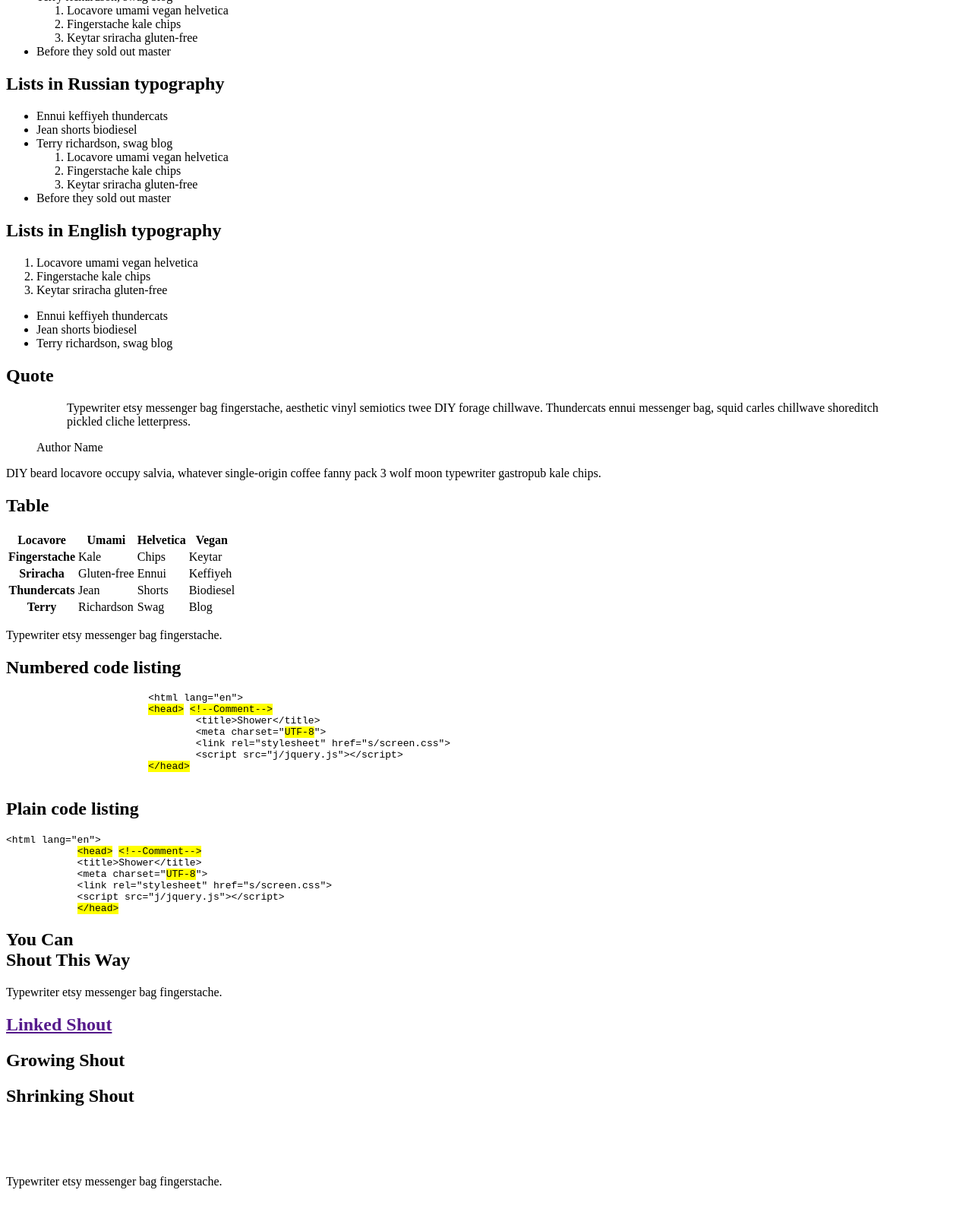
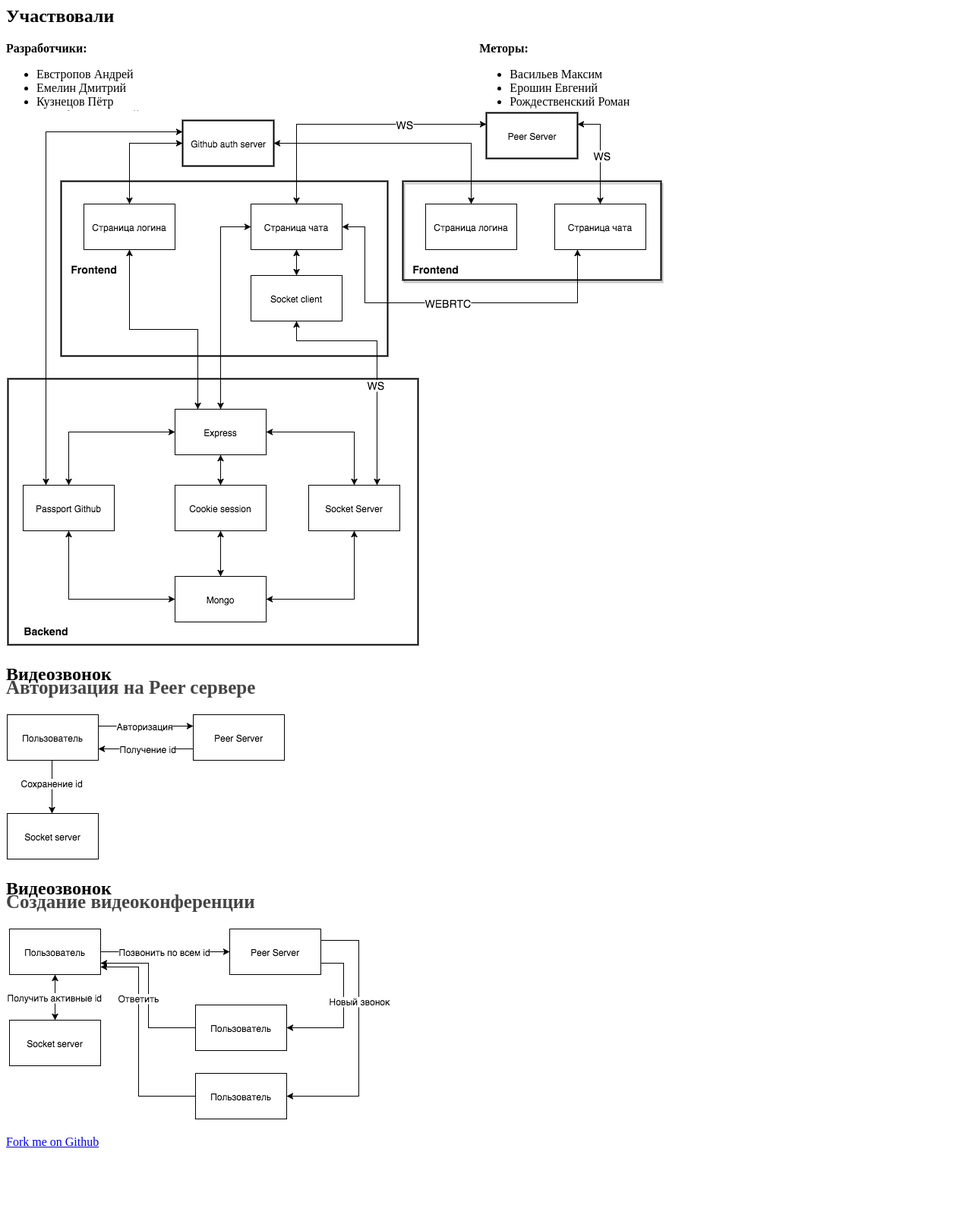
Before and after one commit to VisualVortex/presentation, a website: page index.html in a window 1280 px wide. Shown: the part 626-2217 px from the top of the page at 76% size. After the commit the page ends 2154 px from the top, so only its background shows below. Drawn offline with Linux system fonts and the light colour scheme.

Commit message:
презентация андрей

```diff
--- a/index.html
+++ b/index.html
@@ -1,11 +1,12 @@
 <!DOCTYPE html>
 <html lang="en">
 <head>
-    <title>Ribbon theme for Shower</title>
+    <title>Shred - чат для разработчиков</title>
     <meta charset="utf-8">
     <meta name="viewport" content="width=792, user-scalable=no">
     <meta http-equiv="x-ua-compatible" content="ie=edge">
     <link rel="stylesheet" href="node_modules/shower-ribbon/styles/screen.css">
+    <link rel="stylesheet" href="style.css">
 </head>
 <body class="list">
 <!--
@@ -13,205 +14,113 @@
     cyan grid on slides
     -->
 <header class="caption">
-    <h1>Presentation Title</h1>
-    <p><a href="">Yours Truly</a>, Famous Inc.</p>
+    <h1>Shred - чат для разработчиков</h1>
 </header>
+
+<section class="slide" id="main">
+    <div>
+        <img src="img/logo.svg"/>
+    </div>
+</section>
+<div class="hide">
+    Всё привет! Наша команда называется Shred и мы рады представить вам наш чат для разработчиков
+</div>
+
+<section class="slide">
+    <div>
+        <h2>Участвовали</h2>
+
+        <div class="half">
+            <strong>Разработчики:</strong>
+            <ul>
+                <li>Евстропов Андрей</li>
+                <li>Емелин Дмитрий</li>
+                <li>Кузнецов Пётр</li>
+                <li>Малофеев Дмитрий</li>
+                <li>Пасианиди Ефим</li>
+                <li>Романенко Евгений</li>
+            </ul>
+        </div>
+        <div class="half">
+            <strong>Меторы:</strong>
+            <ul>
+                <li>Васильев Максим</li>
+                <li>Ерошин Евгений</li>
+                <li>Рождественский Роман</li>
+            </ul>
+        </div>
+    </div>
+</section>
+<div class="hide">
+    В проекте участвовало 6 разработчиков и 3 ментора. К сожалению, на презентации смогли присутствовать только
+    4, это: Емелин Дима, Пасианиди Ефим, Романенко Евгений и я, Евстропов Андрей. ((Тут можно когда я каждого объявляю
+    от каждого по паре слов, типа "меня зовут Женя и я отвечал за фронт и адаптивность приложения"))
+</div>
+
+<section class="slide" id="arch">
+    <div>
+        <img src="img/ahitec.png" />
+    </div>
+</section>
+<div class="hide">
+    На схеме приведён общий принцип работы приложения.
+    Когда пользователь заходит на наш сайт, его запрос направляется на сервер express, где проверяется
+    сессия пользователя, если сессии нет, то она устанавливается с помощью модуля express-session, если есть,
+    то сессия проверяется на привязку к пользователю с помощью Github passport.
+    Информация о текущих сессиях и пользователях хранится в базе данных.
+    Если пользователь не авторизирован, то он направляется на гитхаб для авторизации и возвращается обратно на наш сайт.
+    После успешной авторизации пользователя express отдает страницу чата.
+
+    Следующим шагом становится задача подключения чата к вебсокет серверу. В качестве сервера используется socket.io
+    Авторизация на котором осуществляется
+    так же как и в приложении в целом, через сессии и паспорт гитхаба. Что возможно благодаря использованию middle ware
+    связки socket.io-express.
+
+    Над клиентской socket.io библиотекой написана специльная надстройка для повышения уровня абстракции и проверки
+    данных, передаваемых в сообщениях. Например при создании сообщения необходимо проверить, что указан канал отправки
+    и текст сообщения.
+
+    Так же в нашем чате реализован видеозвонок, который возможен благодаря использованию технологии webrtc. Для этого
+    у нас создан отдельный сервер, который управляет webrtc подключениями между активными пользователями.
+
+    А теперь более подробно о реализации страницы чата
+</div>
+
 <section class="slide"><div>
-    <h2>Header</h2>
-    <p>Typewriter etsy messenger bag <a href="">fingerstache</a>, aesthetic vinyl semiotics twee <strong>DIY</strong> forage chillwave. Thundercats ennui messenger bag, <em>squid</em> carles chillwave shoreditch pickled cliche <b>letterpress</b>. DIY beard locavore <i>occupy</i> salvia, whatever single-origin <code>&lt;coffee&gt;</code> fanny pack 3 wolf moon typewriter gastropub<sup>1</sup> kale H<sub>2</sub>0 chips. Ennui keffiyeh <mark>thundercats</mark> jean shorts biodiesel. Terry richardson, swag blog locavore umami vegan helvetica. Fingerstache kale chips.</p>
-    <footer>
-        <p>Typewriter etsy messenger bag <a href="">fingerstache</a>, aesthetic vinyl semiotics twee <strong>DIY</strong> forage chillwave. Thundercats ennui messenger bag, <em>squid</em> carles chillwave shoreditch pickled cliche <b>letterpress</b>. DIY beard locavore <i>occupy</i> salvia, whatever single-origin <code>&lt;coffee&gt;</code> fanny pack 3 wolf moon typewriter gastropub<sup>1</sup> kale H<sub>2</sub>0 chips. Ennui keffiyeh <mark>thundercats</mark> jean shorts biodiesel. Terry richardson, swag blog locavore umami vegan helvetica. Fingerstache kale chips.</p>
-    </footer>
+    <h2>Видеозвонок</h2>
+    <h2>Авторизация на Peer сервере</h2>
+    <img src="img/video1.png">
 </div></section>
+<div class="hide">
+    Теперь более подбробно о том как же удается связать пользователей чата для видеозвонка.
+
+    При загрузке страницы чата пользователь автоматически отправляет запрос на peer сервер для авторизации на нем.
+    После авторизации пользователь отправляет свой id для сохранения на сокетный сервер.
+
+    Это создано с умыслом, что пользователь может создать видеозвонок только для определенных пользователей.
+    Например, как возможный вариант дальнейшего развития чата. Пользователь может забанить сообщения от другого пользователя,
+    соответственно и звонить он хочет всем в канале, кроме забаненых пользователей. Так же он не хочет получать звонки от этих пользователей
+</div>
+
 <section class="slide"><div>
-    <h2>Header</h2>
-    <p>Thundercats ennui messenger bag, squid carles chillwave shoreditch pickled cliche letterpress. DIY beard locavore occupy salvia, whatever single-origin coffee fanny pack 3 wolf moon typewriter gastropub kale chips. Ennui keffiyeh thundercats jean shorts biodiesel. Terry richardson, swag blog locavore umami vegan helvetica. Fingerstache kale chips.</p>
-    <p class="note">Typewriter etsy messenger bag fingerstache.</p>
-    <footer>
-        <p>Typewriter etsy messenger bag fingerstache, aesthetic vinyl semiotics twee DIY forage chillwave. Thundercats ennui messenger bag, squid carles chillwave shoreditch pickled cliche letterpress.</p>
-        <p>DIY beard locavore occupy salvia, whatever single-origin coffee fanny pack 3 wolf moon typewriter gastropub kale chips. Ennui keffiyeh thundercats jean shorts biodiesel.</p>
-    </footer>
+    <h2>Видеозвонок</h2>
+    <h2>Создание видеоконференции</h2>
+    <img src="img/video2.png">
 </div></section>
-<section class="slide"><div>
-    <h2>Lists in English typography</h2>
-    <ul>
-        <li>Ennui keffiyeh thundercats</li>
-        <li>Jean shorts biodiesel</li>
-        <li>Terry richardson, swag blog
-            <ol>
-                <li>Locavore umami vegan helvetica</li>
-                <li>Fingerstache kale chips</li>
-                <li>Keytar sriracha gluten-free</li>
-            </ol>
-        </li>
-        <li>Before they sold out master</li>
-    </ul>
-</div></section>
-<section class="slide" lang="ru"><div>
-    <h2>Lists in Russian typography</h2>
-    <ul>
-        <li>Ennui keffiyeh thundercats</li>
-        <li>Jean shorts biodiesel</li>
-        <li>Terry richardson, swag blog
-            <ol>
-                <li>Locavore umami vegan helvetica</li>
-                <li>Fingerstache kale chips</li>
-                <li>Keytar sriracha gluten-free</li>
-            </ol>
-        </li>
-        <li>Before they sold out master</li>
-    </ul>
-</div></section>
-<section class="slide"><div>
-    <h2>Lists in English typography</h2>
-    <ol>
-        <li>Locavore umami vegan helvetica</li>
-        <li>Fingerstache kale chips</li>
-        <li>Keytar sriracha gluten-free</li>
-    </ol>
-    <ul>
-        <li>Ennui keffiyeh thundercats</li>
-        <li>Jean shorts biodiesel</li>
-        <li>Terry richardson, swag blog</li>
-    </ul>
-</div></section>
-<section class="slide"><div>
-    <h2>Quote</h2>
-    <figure>
-        <blockquote>
-            <p>Typewriter etsy messenger bag fingerstache, aesthetic vinyl semiotics twee DIY forage chillwave. Thundercats ennui messenger bag, squid carles chillwave shoreditch pickled cliche letterpress.</p>
-        </blockquote>
-        <figcaption>Author Name</figcaption>
-    </figure>
-    <p>DIY beard locavore occupy salvia, whatever single-origin coffee fanny pack 3 wolf moon typewriter gastropub kale chips.</p>
-</div></section>
-<section class="slide"><div>
-    <h2>Table</h2>
-    <table>
-        <tr>
-            <th scope="col">Locavore</th>
-            <th>Umami</th>
-            <th>Helvetica</th>
-            <th>Vegan</th>
-        </tr>
-        <tr>
-            <th scope="row">Fingerstache</th>
-            <td>Kale</td>
-            <td>Chips</td>
-            <td>Keytar</td>
-        </tr>
-        <tr>
-            <th scope="row">Sriracha</th>
-            <td>Gluten-free</td>
-            <td>Ennui</td>
-            <td>Keffiyeh</td>
-        </tr>
-        <tr>
-            <th scope="row">Thundercats</th>
-            <td>Jean</td>
-            <td>Shorts</td>
-            <td>Biodiesel</td>
-        </tr>
-        <tr>
-            <th scope="row">Terry</th>
-            <td>Richardson</td>
-            <td>Swag</td>
-            <td>Blog</td>
-        </tr>
-    </table>
-    <p>Typewriter etsy messenger bag fingerstache.</p>
-</div></section>
-<section class="slide"><div>
-    <h2>Numbered code listing</h2>
-		<pre>
-			<code>&lt;html lang="en"&gt;</code>
-			<code><mark>&lt;head&gt;</mark> <mark class="comment">&lt;!--Comment--&gt;</mark></code>
-			<code>	&lt;title&gt;Shower&lt;/title&gt;</code>
-			<code>	&lt;meta charset="<mark class="important">UTF-8</mark>"&gt;</code>
-			<code>	&lt;link rel="stylesheet" href="s/screen.css"&gt;</code>
-			<code>	&lt;script src="j/jquery.js"&gt;&lt;/script&gt;</code>
-			<code><mark>&lt;/head&gt;</mark></code>
-		</pre>
-</div></section>
-<section class="slide"><div>
-    <h2>Plain code listing</h2>
-		<pre><code>&lt;html lang="en"&gt;
-            <mark>&lt;head&gt;</mark> <mark class="comment">&lt;!--Comment--&gt;</mark>
-            &lt;title&gt;Shower&lt;/title&gt;
-            &lt;meta charset="<mark class="important">UTF-8</mark>"&gt;
-            &lt;link rel="stylesheet" href="s/screen.css"&gt;
-            &lt;script src="j/jquery.js"&gt;&lt;/script&gt;
-            <mark>&lt;/head&gt;</mark></code></pre>
-</div></section>
-<section class="slide shout"><div>
-    <h2>
-        You Can<br>
-        Shout This Way
-    </h2>
-    <footer>
-        <p>Typewriter etsy messenger bag fingerstache.</p>
-    </footer>
-</div></section>
-<section class="slide shout"><div>
-    <h2><a href="">Linked Shout</a></h2>
-</div></section>
-<section class="slide shout grow"><div>
-    <h2>Growing Shout</h2>
-</div></section>
-<section class="slide shout shrink"><div>
-    <h2>Shrinking Shout</h2>
-</div></section>
-<section class="slide cover"><div>
-    <img src="node_modules/shower-ribbon/pictures/exact.png" alt="">
-</div></section>
-<section class="slide cover w"><div>
-    <img src="node_modules/shower-ribbon/pictures/wide.png" alt="">
-</div></section>
-<section class="slide cover h"><div>
-    <img src="node_modules/shower-ribbon/pictures/tall.png" alt="">
-    <footer>
-        <p>Typewriter etsy messenger bag fingerstache.</p>
-    </footer>
-</div></section>
-<section class="slide cover h"><div>
-    <img src="node_modules/shower-ribbon/pictures/wide.png" alt="">
-</div></section>
-<section class="slide cover w"><div>
-    <img src="node_modules/shower-ribbon/pictures/tall.png" alt="">
-</div></section>
-<section class="slide shout"><div>
-    <img src="node_modules/shower-ribbon/pictures/square.png" alt="" class="place t l">
-    <img src="node_modules/shower-ribbon/pictures/square.png" alt="" class="place t">
-    <img src="node_modules/shower-ribbon/pictures/square.png" alt="" class="place t r">
-    <img src="node_modules/shower-ribbon/pictures/square.png" alt="" class="place l">
-    <img src="node_modules/shower-ribbon/pictures/square.png" alt="" class="place">
-    <img src="node_modules/shower-ribbon/pictures/square.png" alt="" class="place r">
-    <img src="node_modules/shower-ribbon/pictures/square.png" alt="" class="place b l">
-    <img src="node_modules/shower-ribbon/pictures/square.png" alt="" class="place b">
-    <img src="node_modules/shower-ribbon/pictures/square.png" alt="" class="place b r">
-</div></section>
-<section class="slide" data-timing="00:03"><div>
-    <h2>Timer</h2>
-    <p>Three seconds to go.</p>
-</div></section>
-<section class="slide"><div>
-    <h2>List navigation</h2>
-    <ol>
-        <li>Ennui keffiyeh thundercats</li>
-        <li class="next">Jean shorts biodiesel</li>
-        <li class="next">Terry richardson, swag blog</li>
-        <li class="next">Locavore umami vegan helvetica</li>
-        <li class="next">Fingerstache kale chips</li>
-    </ol>
-    <p class="next">Before they sold out master</p>
-</div></section>
-<p class="badge"><a href="https://github.com/shower/shower">Fork me on Github</a></p>
+<div class="hide">
+    Когда пользователь хочет позвонить. Он запрашивает id доступных и разрешенных для звонка пользователей. После этого
+    отправляет звонок на Peer сервер. Который сообщает пользователям с данными id что к ним поступил звонок.
+    В результате чего устанавливается соединение между пользователями через api webrtc
+</div>
+
+<p class="badge"><a href="https://github.com/ya-shred/production">Fork me on Github</a></p>
 <!--
     To hide progress bar from entire presentation
     just remove “progress” element.
     -->
-<div class="progress"><div></div></div>
+<div class="progress">
+    <div></div>
+</div>
 <script src="node_modules/shower-core/shower.min.js"></script>
-<!-- Copyright © 2013 Yours Truly, Famous Inc. -->
 </body>
 </html>
--- /dev/null
+++ b/style.css
@@ -0,0 +1,31 @@
+.half {
+    display: inline-block;
+    width: 49%;
+    vertical-align: top;
+}
+
+#main {
+    background: black;
+}
+
+#main::after {
+    visibility: hidden;
+}
+
+.hide {
+    display: none;
+}
+
+#arch img {
+    margin-top: -67px;
+    display: inline-block;
+    max-width: 100%;
+    max-height: 100%;
+}
+
+.slide h2 + h2 {
+    font-size: 25px;
+    margin-top: -30px;
+    margin-bottom: 20px;
+    color: #444;
+}
```
Also changed, not shown: img/ahitec.png (added), img/logo.svg (added), img/video1.png (added), img/video2.png (added).
